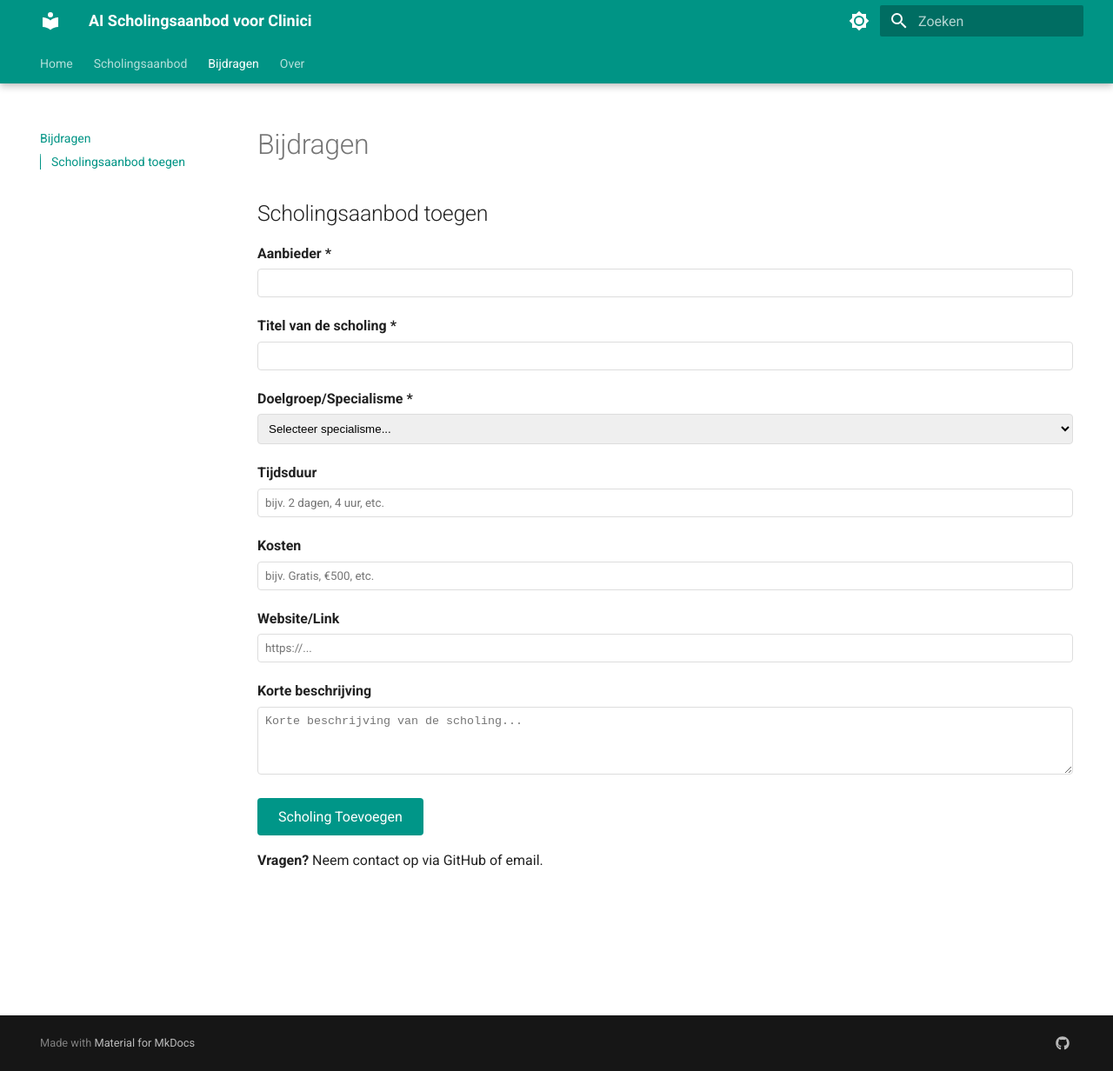
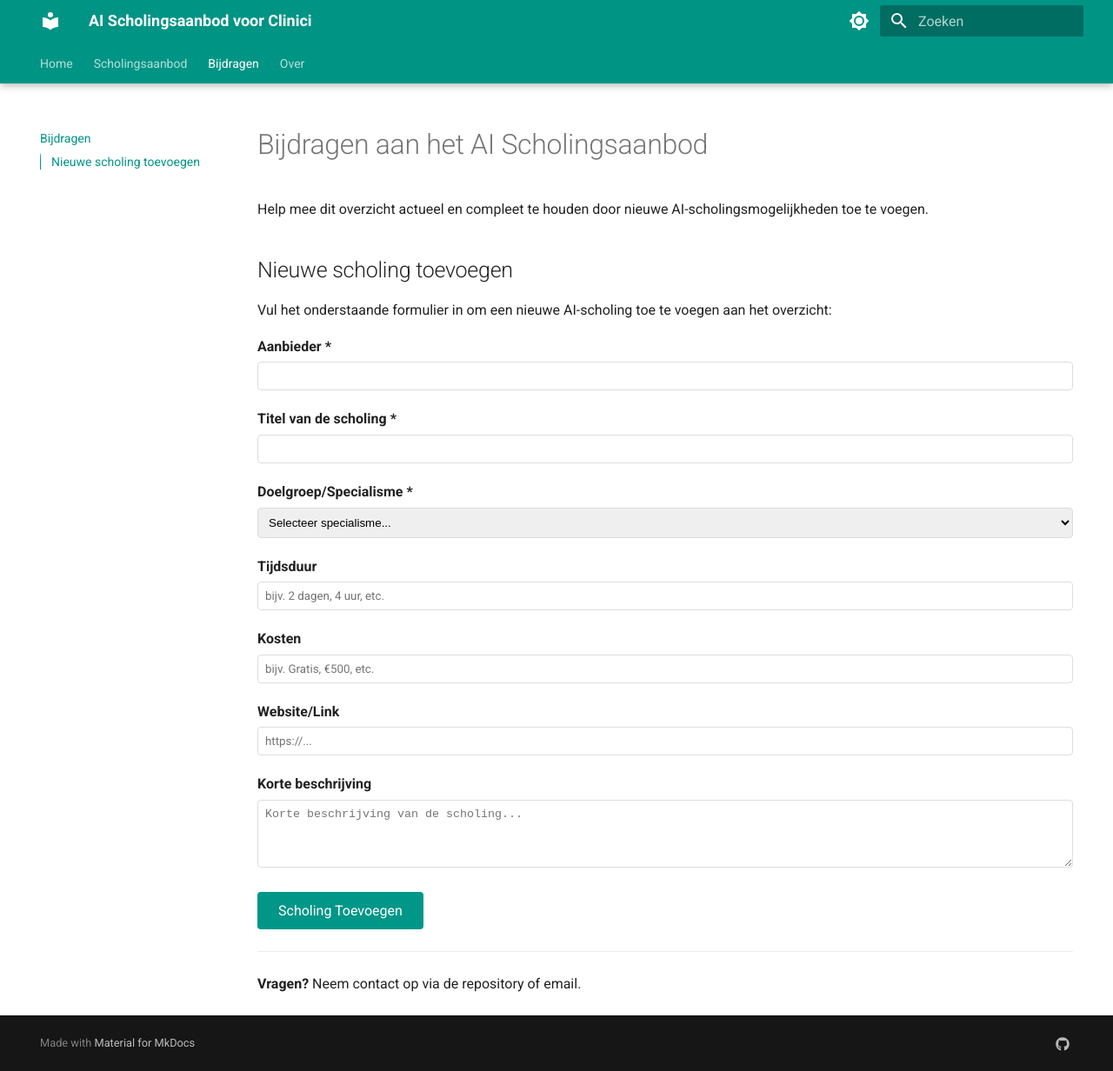
Before and after one commit to Ajsvdk/Ai-Geletterdheid-FMS, an MkDocs documentation site: the page built from docs/bijdragen.md, in a window 1280 px wide and 1232 px high. Shown: the whole window at 87% size. Built offline with MkDocs 1.6.1 and Material for MkDocs 9.7.7, drawn with Linux system fonts in a browser that asks for light colours.

Commit message:
Simplify navigation and remove GitHub automation - Fix menu bar positioning - Use consistent HTML links - Remove GitHub issue template and workflow - Keep only form-based submissions

```diff
--- a/docs/bijdragen.md
+++ b/docs/bijdragen.md
@@ -1,5 +1,10 @@
+# Bijdragen aan het AI Scholingsaanbod
 
-## Scholingsaanbod toegen
+Help mee dit overzicht actueel en compleet te houden door nieuwe AI-scholingsmogelijkheden toe te voegen.
+
+## Nieuwe scholing toevoegen
+
+Vul het onderstaande formulier in om een nieuwe AI-scholing toe te voegen aan het overzicht:
 
 <form action="https://formspree.io/f/YOUR_FORM_ID" method="POST">
   <div style="margin-bottom: 20px;">
@@ -58,4 +63,7 @@
     Scholing Toevoegen
   </button>
 </form>
-**Vragen?** Neem contact op via GitHub of email.
+
+---
+
+**Vragen?** Neem contact op via de repository of email.
--- a/mkdocs.yml
+++ b/mkdocs.yml
@@ -4,7 +4,7 @@ use_directory_urls: false
 
 nav:
   - Home: index.md
-  - Scholingsaanbod: SCHOLINGSAANBOD.html
+  - Scholingsaanbod: scholingsaanbod.md
   - Bijdragen: bijdragen.md
   - Over: over.md
 
@@ -13,9 +13,9 @@ theme:
   features:
     - navigation.instant
     - navigation.tracking
-    - navigation.top
     - navigation.tabs
     - navigation.tabs.sticky
+    - navigation.top
     - search.suggest
     - search.highlight
     - toc.integrate
```
Also changed, not shown: docs/SCHOLINGSAANBOD.md (+1 -1 lines), docs/index.md (+3 -3 lines), .github/ISSUE_TEMPLATE/nieuwe-scholing.md (deleted), 1 other file.
